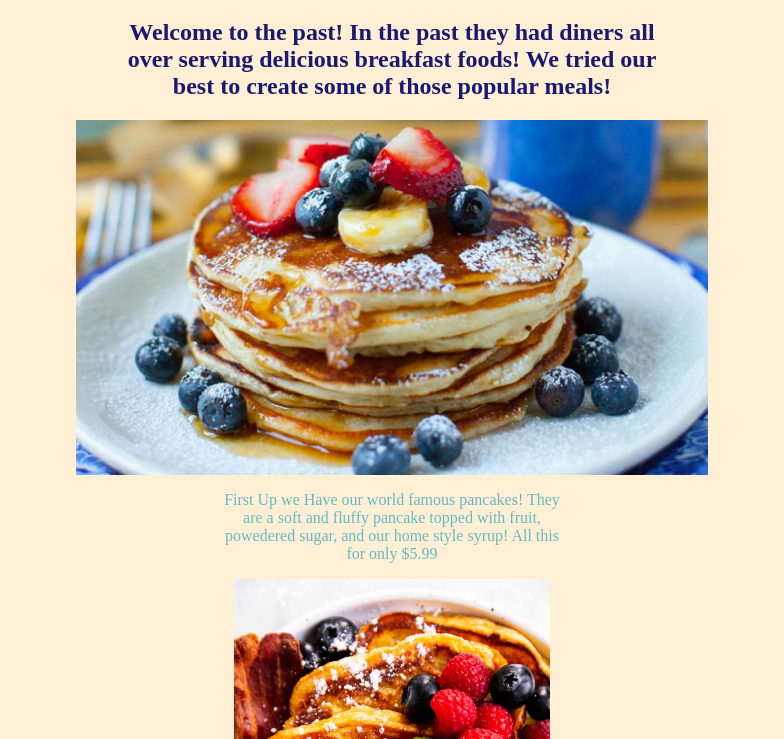
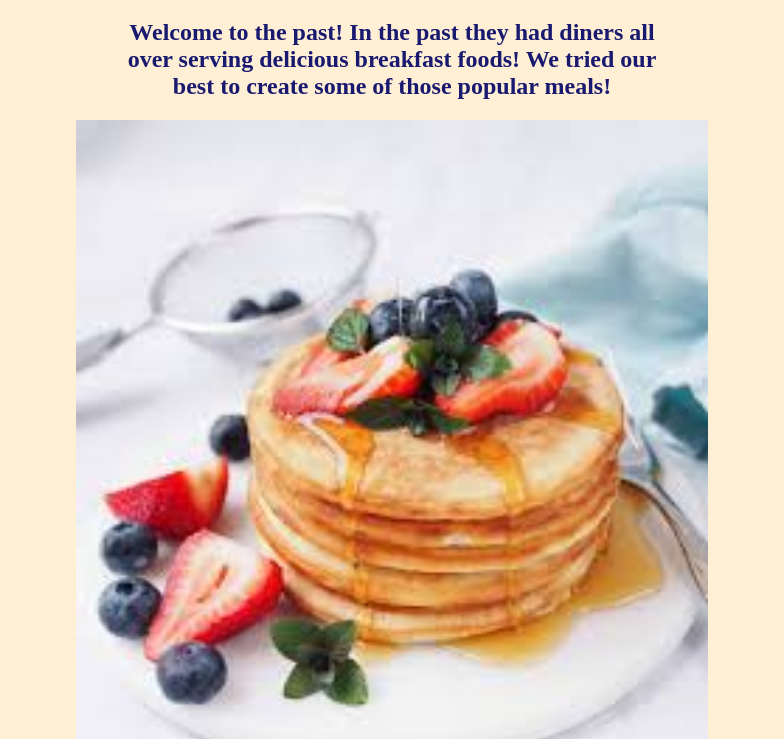
Before and after one commit to MaiaJL/Restaurant, a plain HTML site: page breakfast.html in a window 1280 px wide. Shown: the part 61-800 px from the top of the page, without its empty margins (248-1032 px from the left). Drawn offline with Linux system fonts and the light colour scheme.

Commit message:
New Picture
Pancake picture

```diff
--- a/Styles.css
+++ b/Styles.css
@@ -14,7 +14,7 @@ h2 {
     color: midnightblue;
 }
 #Pancakes1 {
-    width: 50%;
+
 }
 #lunch {
     margin: auto;
--- a/breakfast.html
+++ b/breakfast.html
@@ -15,7 +15,7 @@
             over serving delicious breakfast foods! We tried our <br>
             best to create some of those popular meals!
         </h2>
-        <img id="Pancakes2" src="images 3/Pancakes1.jpg" alt="">
+        <img id="Pancakes2" src="images 3/pancakes2.jfif" alt="">
         <p class="p1">
             First Up we Have our world famous pancakes! They <br>
             are a soft and fluffy pancake topped with fruit, <br>
```
Also changed, not shown: Images 3/pancakes2.jfif (added).
